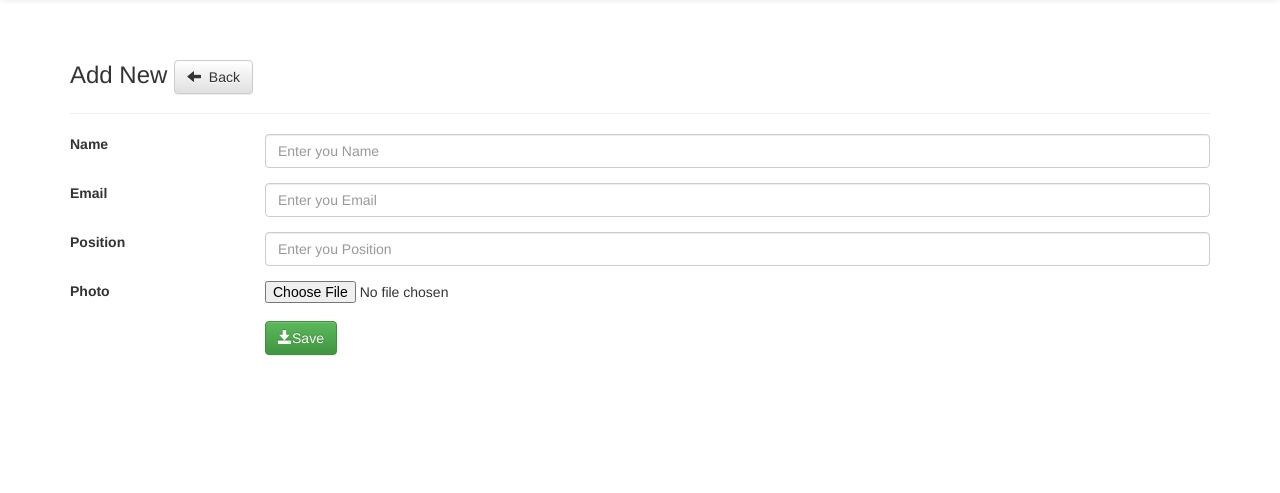
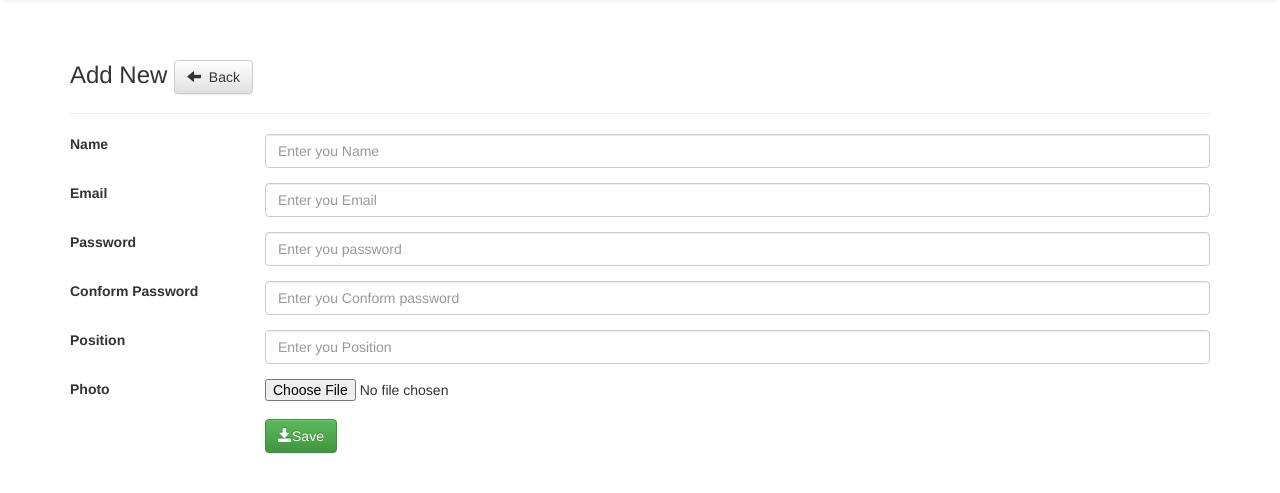
Before and after one commit to harshilsomia/demo_app01, a PHP site: page /add.php in a window 1280 px wide. Shown: the part 82-575 px from the top of the page. Run offline with PHP 8.4, Linux system fonts and the light colour scheme; data that the repository does not hold is empty.

Commit message:
Update add.php

```diff
--- a/add.php
+++ b/add.php
@@ -5,6 +5,11 @@
 	if(isset($_POST['btnSave'])){
 		$name = $_POST['name'];
 		$email = $_POST['email'];
+		$password = $_POST['password'];
+		$confrm_pass = $_POST['confrm_pass'];
+// 		if ($password != $confrm_pass) {
+// echo("Error... Passwords do not match");
+// }
 		$position = $_POST['position'];
 
 		$imgName = $_FILES['myfile']['name'];
@@ -16,6 +21,17 @@
 		}elseif(empty($email)){
 			$errorMsg = 'Please input Email';
 		}
+		elseif(empty($password)){
+			$errorMsg = 'Please input password';
+		}
+		elseif(empty($confrm_pass)){
+			$errorMsg = 'Please input Conform password';
+		}
+
+		 elseif($password != $confrm_pass){
+       $errorMsg='Passwords do not match';
+    }
+
 		elseif(empty($position)){
 			$errorMsg = 'Please input position';
 		}elseif(empty($imgName)){
@@ -42,8 +58,8 @@
 
 		//check upload file not error than insert data to database
 		if(!isset($errorMsg)){
-			$sql = "insert into tbl_users(name, email, position, photo)
-					values('".$name."', '".$email."', '".$position."', '".$userPic."')";
+			$sql = "insert into tbl_users(name, email, password, confrm_pass, position, photo)
+					values('".$name."', '".$email."', '".$password."', '".$confrm_pass."', '".$position."', '".$userPic."')";
 			$result = mysqli_query($conn, $sql);
 			if($result){
 				$successMsg = 'New record added successfully';
@@ -119,11 +135,24 @@
 			</div>
 		</div>
 		<div class="form-group">
+			<label for="text" class="col-md-2">Password</label>
+			<div class="col-md-10">
+				<input type="password" name="password" placeholder="Enter you password" class="form-control" value="<?php echo $row['password'] ?>">
+			</div>
+		</div>
+		<div class="form-group">
+			<label for="text" class="col-md-2">Conform Password</label>
+			<div class="col-md-10">
+				<input type="password" name="confrm_pass"   placeholder="Enter you Conform password" class="form-control" value="<?php echo $row['confrm_pass'] ?>">
+			</div>
+		</div>
+		<div class="form-group">
 			<label for="position" class="col-md-2">Position</label>
 			<div class="col-md-10">
 				<input type="text" name="position" placeholder="Enter you Position" class="form-control">
 			</div>
 		</div>
+
 		<div class="form-group">
 			<label for="photo" class="col-md-2">Photo</label>
 			<div class="col-md-10">
```
